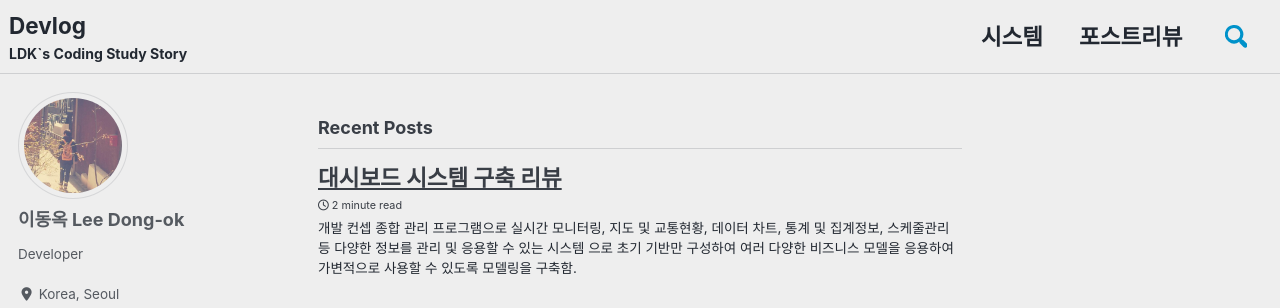
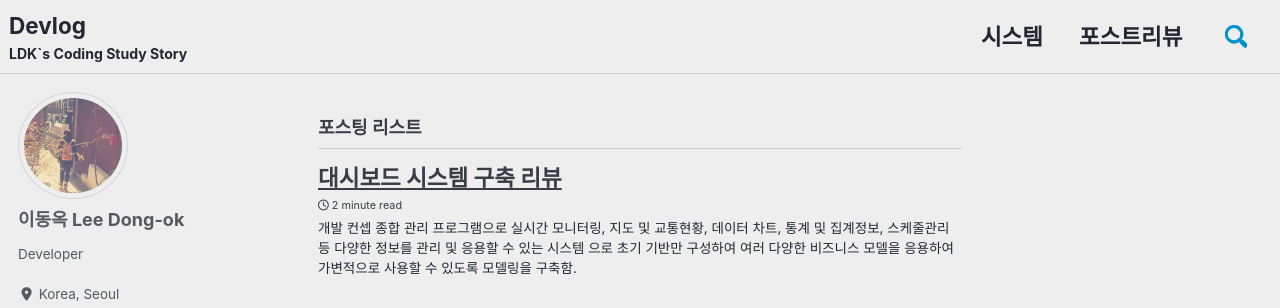
Before and after one commit to ldk-hub/ldk-hub.github.io, a Jekyll site: the page built from index.html, in a window 1280 px wide and 900 px high. Shown: the top 308 px of the window. Built offline with Jekyll 4.4.1, drawn with Linux system fonts in a browser that asks for light colours; cached includes are drawn as plain includes; nearby versions of some CDN libraries; a script that is not in the unit is left out; the list of posts is cut into pages by our own code; comment, search, counter and statistics services are not loaded.

Commit message:
Update home.html

```diff
--- a/_layouts/home.html
+++ b/_layouts/home.html
@@ -4,7 +4,7 @@ layout: archive
 
 {{ content }}
 
-<h3 class="archive__subtitle">{{ site.data.ui-text[site.locale].recent_posts | default: "Recent Posts" }}</h3>
+<h3 class="archive__subtitle">{{ site.data.ui-text[site.locale].recent_posts | default: "포스팅 리스트" }}</h3>
 
 {% if paginator %}
   {% assign posts = paginator.posts %}
```
